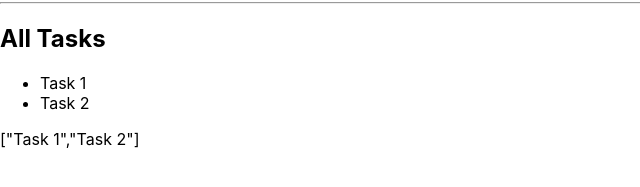
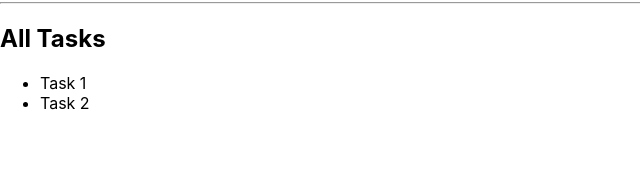
Before and after one commit to saksham10Saxena/ReactToDoApp, a React (Create React App) app: page / in a window 1280 px wide. Shown: the part 203-390 px from the top of the page, without its empty margins (0-640 px from the left). Built offline with nearby package versions, Linux system fonts and the light colour scheme.

Commit message:
renaming, destructuring and removing JSON.stringify

```diff
--- a/src/App.css
+++ b/src/App.css
@@ -1,7 +1,5 @@
 .App {
   text-align: center;
-  display: flex;
-  flex-direction: column;
 }
 
 .App-logo {
--- a/src/App.tsx
+++ b/src/App.tsx
@@ -3,8 +3,6 @@ import React from 'react';
 const App:React.FC = () => {
 
   var tasks: string[] = ['Task 1', 'Task 2'];
-
- // type AddedTask = string;
 
   const [allTask , setAllTask] = React.useState<string[]>(tasks);
 
@@ -27,50 +25,29 @@ const App:React.FC = () => {
           <button type="button" onClick={handleTask}>Add Task</button>
       <hr />
       <h2>All Tasks</h2>
-      <AllTask task={allTask} />
+      <AllTask allTasks={allTask} />
     </div>
   )
 }
 
-type TaskProp = {
-  task: string[];
+type TaskArr = {
+  allTasks: string[];
 };
 
 
 
-const AllTask: React.FC<TaskProp> = (taskProp: TaskProp) => {
+const AllTask: React.FC<TaskArr> = ({allTasks}: TaskArr) => {
   return (
     <div>
       <ul>
         {
-          taskProp.task.map(task => <li>{task}</li>)
+          allTasks.map(task => <li>{task}</li>)
         }
       </ul>
-      {JSON.stringify(taskProp.task)}
-    </div>
+       </div>
 
   )
 }
-
-// type AddingTaskProp = {
-//   addTaskProp : string;
-// }
-
-// type addTaskFn = (tasks: string[]) => void;
-
-// const AddTask = ({onAdd : addTaskFn} => {
-//   return (
-//     <div>
-//             <input id="search" type="text" />
-//     </div>
-//   )
-// })
-
-// const AddTask = {((addtask : AddingTaskProp), (onAdd : addTaskFn)) => {
-//   return (
-//     <label htmlFor="addTask" placeholder="Add Task"></label>
-//   )
-// }}
 
 
 
```
